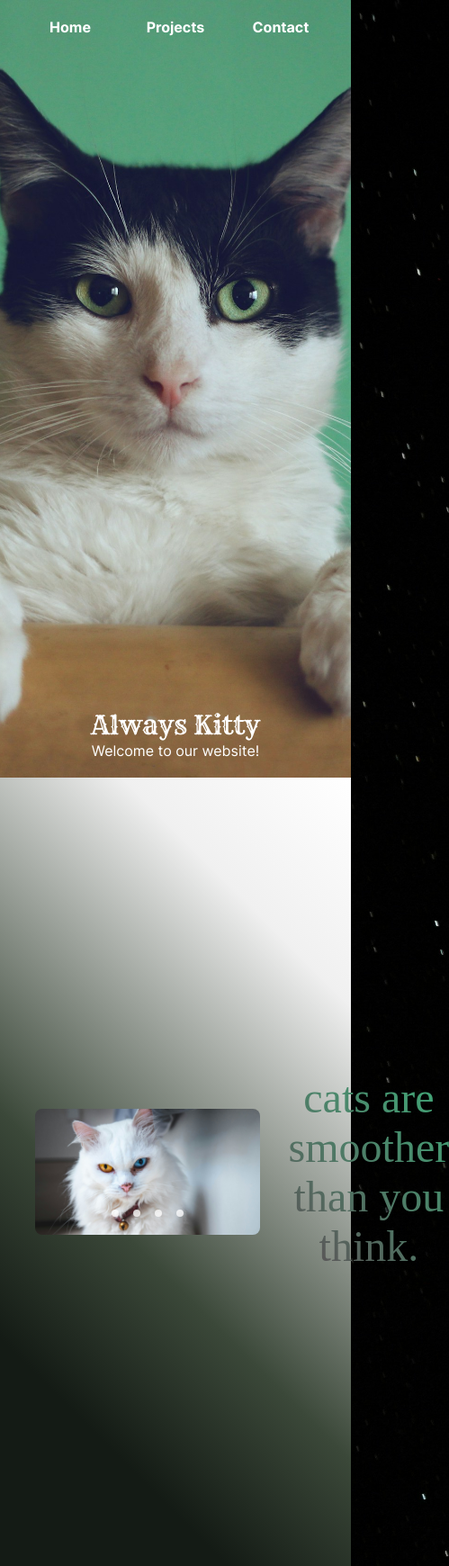
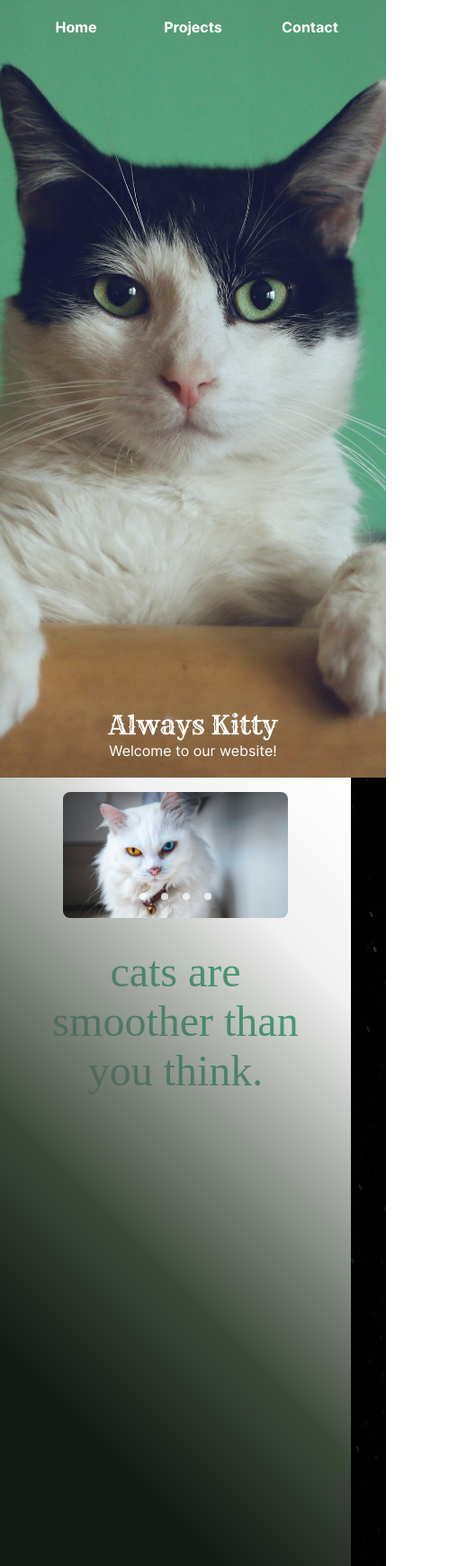
Before and after one commit to biancaliebetanz/clube_html, a plain HTML site: page index.html in a window 390 px wide. Shown: the whole page at 90% size, 499 px wide, since content can reach past the window. Drawn offline with Linux system fonts and the light colour scheme.

Commit message:
manuntencao da responsividade da section container, alteracao do header para adaptar o height

```diff
--- a/index.css
+++ b/index.css
@@ -29,6 +29,7 @@ body {
     background-attachment: scroll;
     background-size: cover;
     backdrop-filter: blur(5px);
+    width: 100dvw;
 }
 
 * {
@@ -42,11 +43,12 @@ body {
     align-items: center;
     min-height: 100dvh;
     width: 100%;
+    overflow: hidden;
 }
 
 .header {
-    height: 100vh;
-    width: 90%;
+    height: 100dvh;
+    width: 100%;
     display: flex;
     flex-direction: column;
     align-items: center;
@@ -103,6 +105,9 @@ body {
 
 
 @media (max-width: 900px) {
+    .container {
+        flex-direction: column;
+    }
     .flex-column {
         justify-content: flex-end;
         align-items: center;
```
